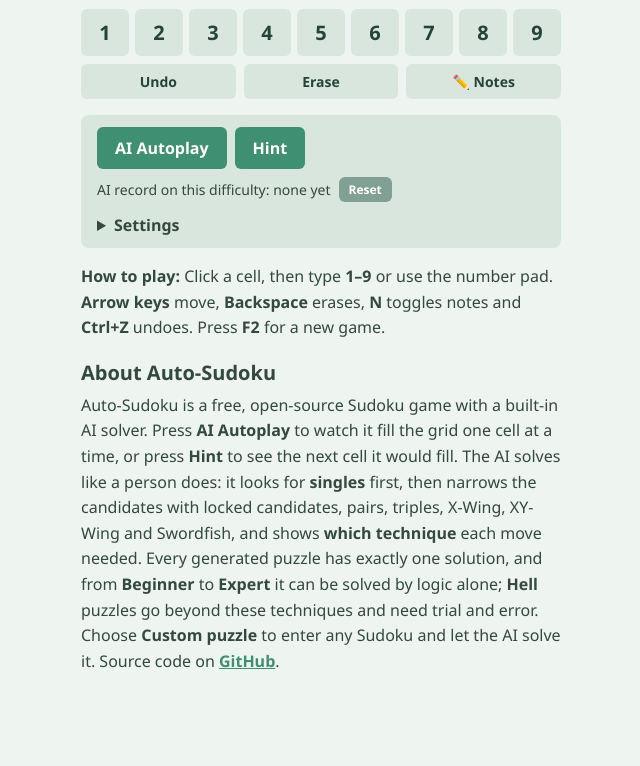
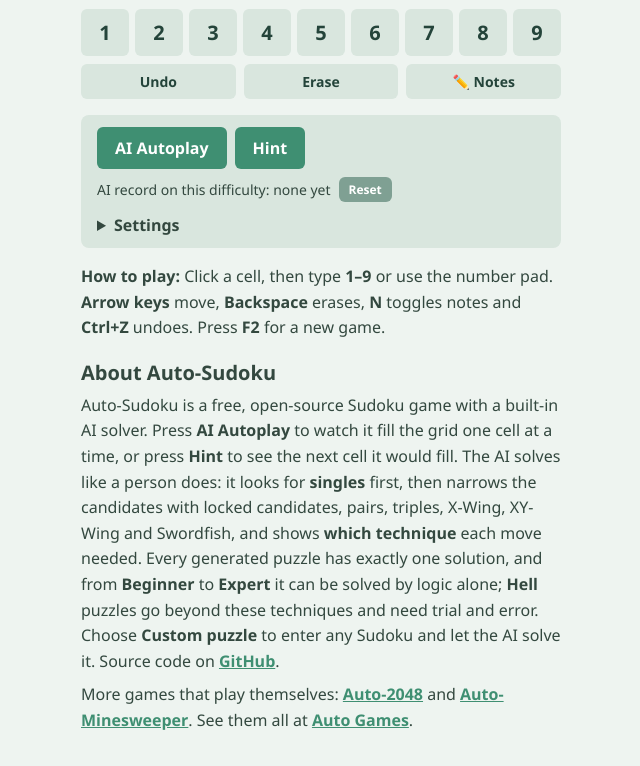
Before and after one commit to MrDaDaDo/Auto-Sudoku, a plain HTML site: page index.html in a window 1280 px wide. Shown: the part 722-1488 px from the top of the page, without its empty margins (319-959 px from the left). Before the commit the page ends 1428 px from the top, so only its background shows below. Drawn offline with Linux system fonts and the light colour scheme.

Commit message:
Link to the other Auto games and add an Apple touch icon
Co-Authored-By: Claude Fable 5.2 <noreply@anthropic.com>

```diff
--- a/i18n.js
+++ b/i18n.js
@@ -71,6 +71,8 @@ const I18N = (() => {
       stats: 'AI record on this difficulty: {n} solved',
       statsNone: 'AI record on this difficulty: none yet',
       tip: '<b>How to play:</b> Click a cell, then type <b>1–9</b> or use the number pad. <b>Arrow keys</b> move, <b>Backspace</b> erases, <b>N</b> toggles notes and <b>Ctrl+Z</b> undoes. Press <b>F2</b> for a new game.',
+      more: 'More games that play themselves: <a href="https://mrdadado.github.io/Auto-2048/">Auto-2048</a> and <a href="https://mrdadado.github.io/Auto-Minesweeper/">Auto-Minesweeper</a>. See them all at <a href="https://mrdadado.github.io/">Auto Games</a>.',
+
       aboutTitle: 'About Auto-Sudoku',
       about: `Auto-Sudoku is a free, open-source Sudoku game with a built-in AI solver. Press <b>AI Autoplay</b> to watch it fill the grid one cell at a time, or press <b>Hint</b> to see the next cell it would fill. The AI solves like a person does: it looks for <b>singles</b> first, then narrows the candidates with locked candidates, pairs, triples, X-Wing, XY-Wing and Swordfish, and shows <b>which technique</b> each move needed. Every generated puzzle has exactly one solution, and from <b>Beginner</b> to <b>Expert</b> it can be solved by logic alone; <b>Hell</b> puzzles go beyond these techniques and need trial and error. Choose <b>Custom puzzle</b> to enter any Sudoku and let the AI solve it. Source code on ${REPO}.`,
     },
@@ -132,6 +134,8 @@ const I18N = (() => {
       stats: '此難度 AI 戰績：已解 {n} 題',
       statsNone: '此難度 AI 戰績：尚無紀錄',
       tip: '<b>操作方式：</b>點選格子後按 <b>1–9</b> 或使用下方數字鍵填入。<b>方向鍵</b> 移動，<b>Backspace</b> 清除，<b>N</b> 切換筆記，<b>Ctrl+Z</b> 復原。按 <b>F2</b> 開新局。',
+      more: '更多會自己玩的遊戲：<a href="https://mrdadado.github.io/Auto-2048/">Auto-2048</a>、<a href="https://mrdadado.github.io/Auto-Minesweeper/">Auto-Minesweeper</a>。全部遊戲都在 <a href="https://mrdadado.github.io/">Auto Games</a>。',
+
       aboutTitle: '關於 Auto-Sudoku',
       about: `Auto-Sudoku 是免費、開源的數獨遊戲，內建 AI 求解器。按 <b>AI 自動玩</b> 看它一格一格填完，或按 <b>提示</b> 查看它下一步會填哪一格。AI 的解法和人一樣：先找<b>唯一數</b>，再用區塊排除、數對、三數組、X-Wing、XY-Wing、劍魚等技巧刪去候選數，並顯示每一步用到<b>哪一種技巧</b>。產生的每一題都只有唯一解，從<b>入門</b>到<b>專家</b>只靠邏輯推理就能解完；<b>地獄</b>難度則超出這些技巧，必須用試誤法。選擇 <b>自訂題目</b> 可以輸入任何數獨讓 AI 來解。原始碼在 ${REPO}。`,
     },
@@ -193,6 +197,8 @@ const I18N = (() => {
       stats: '此难度 AI 战绩：已解 {n} 题',
       statsNone: '此难度 AI 战绩：暂无记录',
       tip: '<b>操作方式：</b>点选格子后按 <b>1–9</b> 或使用下方数字键填入。<b>方向键</b> 移动，<b>Backspace</b> 清除，<b>N</b> 切换笔记，<b>Ctrl+Z</b> 撤销。按 <b>F2</b> 开新局。',
+      more: '更多会自己玩的游戏：<a href="https://mrdadado.github.io/Auto-2048/">Auto-2048</a>、<a href="https://mrdadado.github.io/Auto-Minesweeper/">Auto-Minesweeper</a>。全部游戏都在 <a href="https://mrdadado.github.io/">Auto Games</a>。',
+
       aboutTitle: '关于 Auto-Sudoku',
       about: `Auto-Sudoku 是免费、开源的数独游戏，内置 AI 求解器。按 <b>AI 自动玩</b> 看它一格一格填完，或按 <b>提示</b> 查看它下一步会填哪一格。AI 的解法和人一样：先找<b>唯一数</b>，再用区块排除、数对、三数组、X-Wing、XY-Wing、剑鱼等技巧删去候选数，并显示每一步用到<b>哪一种技巧</b>。生成的每一题都只有唯一解，从<b>入门</b>到<b>专家</b>只靠逻辑推理就能解完；<b>地狱</b>难度则超出这些技巧，必须用试错法。选择 <b>自定义题目</b> 可以输入任何数独让 AI 来解。源代码在 ${REPO}。`,
     },
@@ -254,6 +260,8 @@ const I18N = (() => {
       stats: 'この難易度での AI の戦績：{n} 問クリア',
       statsNone: 'この難易度での AI の戦績：まだありません',
       tip: '<b>遊び方：</b>マスを選び、<b>1–9</b> のキーか下の数字ボタンで入力します。<b>矢印キー</b>で移動、<b>Backspace</b> で消去、<b>N</b> でメモ切り替え、<b>Ctrl+Z</b> で元に戻します。<b>F2</b> で新しいゲーム。',
+      more: 'ほかの自動プレイゲーム：<a href="https://mrdadado.github.io/Auto-2048/">Auto-2048</a>、<a href="https://mrdadado.github.io/Auto-Minesweeper/">Auto-Minesweeper</a>。一覧は <a href="https://mrdadado.github.io/">Auto Games</a> へ。',
+
       aboutTitle: 'Auto-Sudoku について',
       about: `Auto-Sudoku は AI ソルバーを内蔵した無料・オープンソースの数独です。<b>AI 自動プレイ</b>で AI が1マスずつ埋めていく様子を観戦したり、<b>ヒント</b>で次に埋めるマスを確認できます。AI は人と同じように解きます。まず<b>シングル</b>を探し、次にロックされた候補、ペア、トリプル、X-Wing、XY-Wing、ソードフィッシュで候補を絞り込み、各手に<b>どの解法</b>が必要だったかを表示します。生成される問題はすべて解が1つだけで、<b>入門</b>から<b>エキスパート</b>までは論理だけで解けます。<b>地獄</b>はこれらの解法では足りず、試行錯誤が必要です。<b>自分の問題</b>を選ぶと、好きな数独を入力して AI に解かせることができます。ソースコードは ${REPO} にあります。`,
     },
@@ -315,6 +323,8 @@ const I18N = (() => {
       stats: '이 난이도의 AI 전적: {n}문제 해결',
       statsNone: '이 난이도의 AI 전적: 아직 없음',
       tip: '<b>플레이 방법:</b> 칸을 선택한 뒤 <b>1–9</b> 키나 아래 숫자 버튼으로 입력합니다. <b>방향키</b>로 이동, <b>Backspace</b>로 지우기, <b>N</b>으로 메모 전환, <b>Ctrl+Z</b>로 실행 취소. <b>F2</b>로 새 게임.',
+      more: '스스로 플레이하는 다른 게임: <a href="https://mrdadado.github.io/Auto-2048/">Auto-2048</a>, <a href="https://mrdadado.github.io/Auto-Minesweeper/">Auto-Minesweeper</a>. 전체 목록은 <a href="https://mrdadado.github.io/">Auto Games</a>에서 볼 수 있습니다.',
+
       aboutTitle: 'Auto-Sudoku 소개',
       about: `Auto-Sudoku는 AI 솔버가 내장된 무료 오픈 소스 스도쿠 게임입니다. <b>AI 자동 플레이</b>를 눌러 AI가 한 칸씩 채워 가는 모습을 보거나 <b>힌트</b>로 다음에 채울 칸을 확인하세요. AI는 사람처럼 풉니다. 먼저 <b>싱글</b>을 찾고, 잠긴 후보, 페어, 트리플, X-Wing, XY-Wing, 스워드피시로 후보를 줄이며, 각 수에 <b>어떤 기법</b>이 필요했는지 보여 줍니다. 생성되는 모든 문제는 해가 하나뿐이며, <b>입문</b>부터 <b>전문가</b>까지는 논리만으로 풀 수 있습니다. <b>지옥</b>은 이 기법들로는 부족해 시행착오가 필요합니다. <b>직접 입력</b>을 선택하면 원하는 스도쿠를 입력해 AI에게 풀게 할 수 있습니다. 소스 코드는 ${REPO}에 있습니다.`,
     },
--- a/index.html
+++ b/index.html
@@ -8,6 +8,7 @@
 <link rel="canonical" href="https://mrdadado.github.io/Auto-Sudoku/">
 <meta name="theme-color" content="#eef4f0">
 <link rel="icon" href="assets/favicon.svg" type="image/svg+xml">
+<link rel="apple-touch-icon" href="assets/apple-touch-icon.png">
 
 <meta property="og:type" content="website">
 <meta property="og:site_name" content="Auto-Sudoku">
@@ -170,6 +171,7 @@
   .about { margin: 8px 0 32px; line-height: 1.6; }
   .about h2 { font-size: 20px; margin: 0 0 4px; }
   .about p { margin: 0; }
+  .about p + p { margin-top: 8px; }
   .about a { color: #3f8f72; font-weight: bold; }
 
   @media (max-width: 520px) {
@@ -249,6 +251,7 @@
   <section class="about">
     <h2 data-i18n="aboutTitle">About Auto-Sudoku</h2>
     <p data-i18n-html="about"></p>
+    <p data-i18n-html="more">More games that play themselves: <a href="https://mrdadado.github.io/Auto-2048/">Auto-2048</a> and <a href="https://mrdadado.github.io/Auto-Minesweeper/">Auto-Minesweeper</a>. See them all at <a href="https://mrdadado.github.io/">Auto Games</a>.</p>
   </section>
 </div>
 <script src="i18n.js"></script>
```
Also changed, not shown: assets/apple-touch-icon.png (added), 1 other file.
